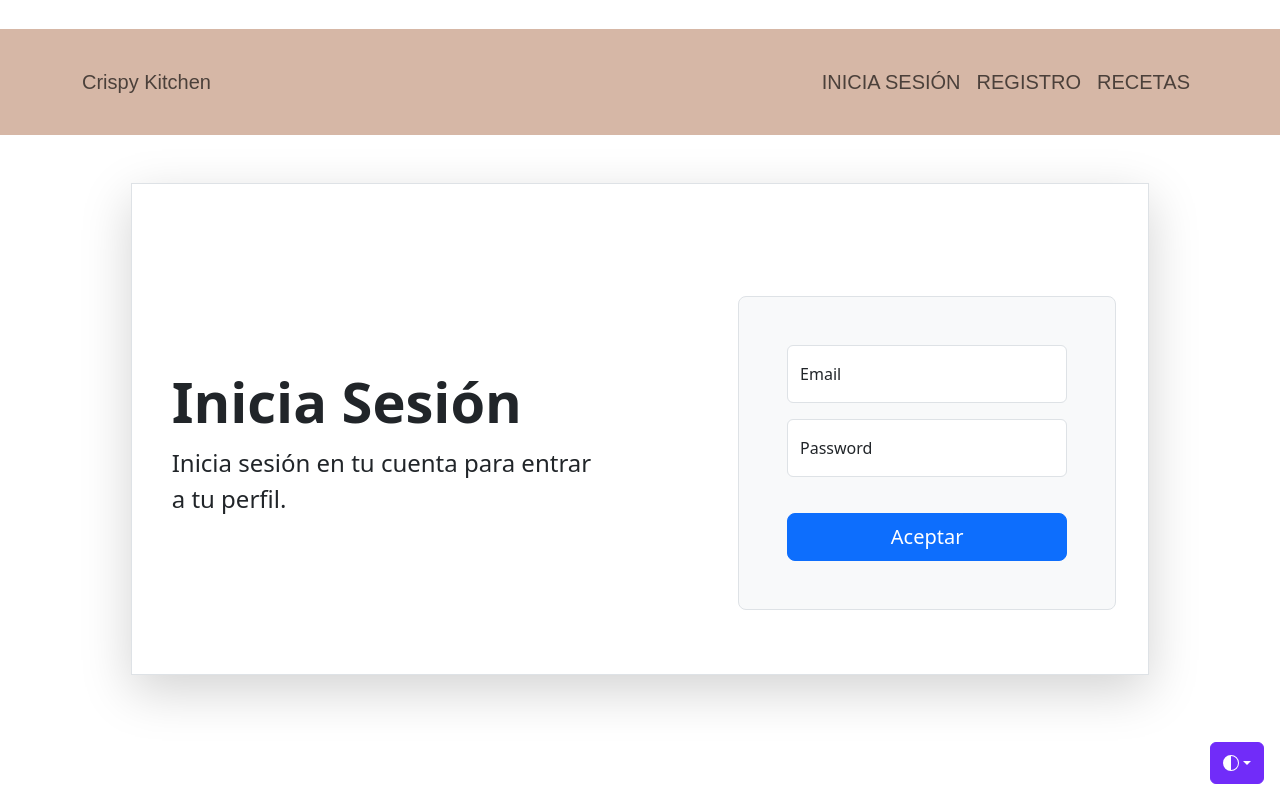
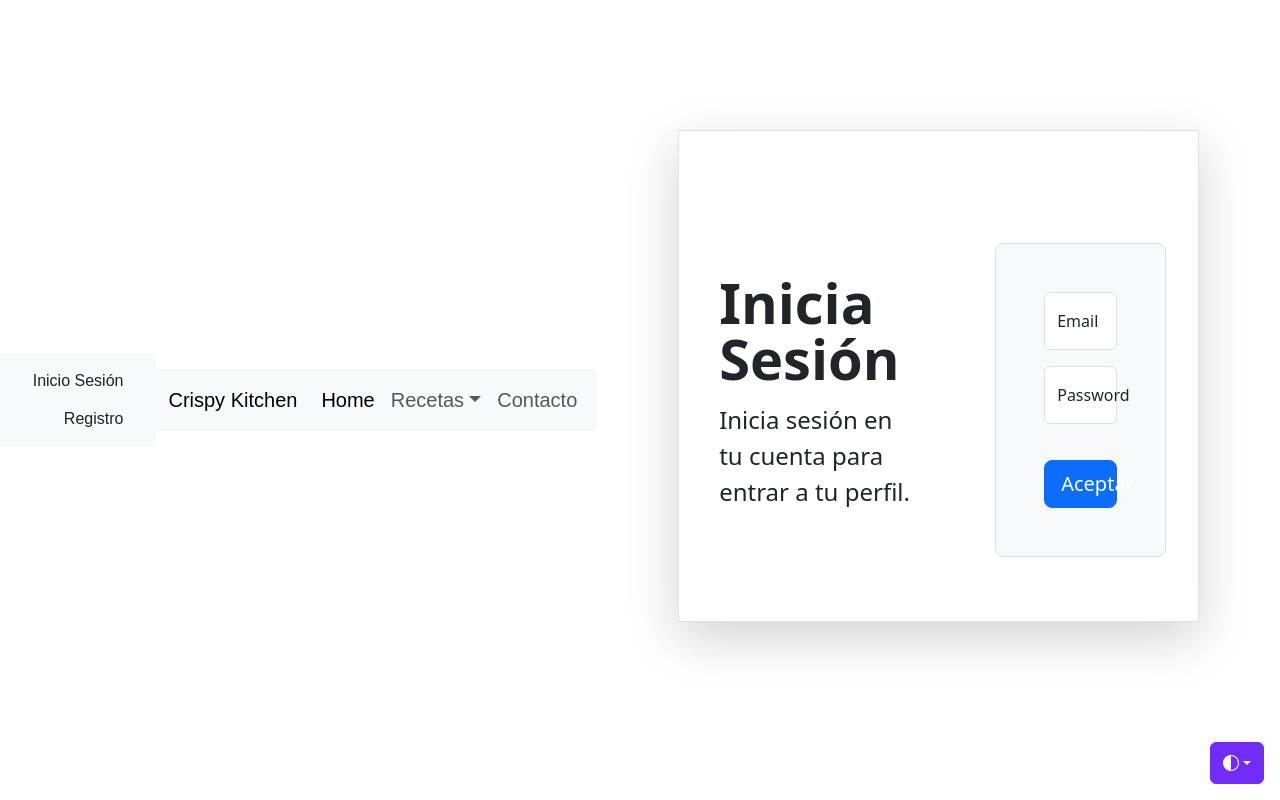
Before and after one commit to CrisMll/Proyecto_final_app, a Flask app: a page that uses templates/base.html in a window 1280 px wide. Run offline with Flask 3, Linux system fonts and the light colour scheme; some libraries are stand-ins or nearby versions.

Commit message:
Modificaciones en barra de navegacion

```diff
--- a/static/css/styles.css
+++ b/static/css/styles.css
@@ -63,26 +63,16 @@
 .navbar {
     background: var(--color-light-highlight);
     font-family: var(--header-font);
-    padding: 30px;
     font-size: var(--subheader-font-size);
 }
 
-.nav-scroller {
-    position: relative;
-    z-index: 2;
-    height: 2.75rem;
-    overflow-y: hidden;
+a {
+    text-decoration: none;
+    color: var(--color-dark-primary);
 }
 
-.nav-scroller .nav {
-    display: flex;
-    flex-wrap: nowrap;
-    padding-bottom: 1rem;
-    margin-top: -1px;
-    overflow-x: auto;
-    text-align: center;
-    white-space: nowrap;
-    -webkit-overflow-scrolling: touch;
+ul {
+    list-style-type: none;
 }
 
 /* Galery menus*/
--- a/templates/base.html
+++ b/templates/base.html
@@ -6,6 +6,7 @@
     <meta name="viewport" content="width=device-width, initial-scale=1.0">
     <title>{% block title %}{% endblock %}</title>
     <!--Bootstrap-->
+    <link rel="stylesheet" href="https://cdnjs.cloudflare.com/ajax/libs/font-awesome/4.7.0/css/font-awesome.min.css">
     <link href="https://cdn.jsdelivr.net/npm/bootstrap@5.3.3/dist/css/bootstrap.min.css" rel="stylesheet"
         integrity="sha384-QWTKZyjpPEjISv5WaRU9OFeRpok6YctnYmDr5pNlyT2bRjXh0JMhjY6hW+ALEwIH" crossorigin="anonymous">
     <link rel="stylesheet" href="https://cdn.jsdelivr.net/npm/bootstrap-icons@1.11.3/font/bootstrap-icons.min.css">
@@ -15,7 +16,7 @@
     {% block customCSS %}{% endblock %}
 </head>
 
-<body class="d-flex h-100 text-center">
+<body class="h-100 text-center">
     <!--? switch de modo oscuro y claro-->
     <svg xmlns="http://www.w3.org/2000/svg" class="d-none">
         <symbol id="check2" viewBox="0 0 16 16">
@@ -86,55 +87,66 @@
     </div>
 
     <!--? Barra de navegación -->
-    <div class="cover-container d-flex w-100 h-100 mx-auto flex-column">
-        <header class="mb-auto">
-            <div>
-                <nav class="navbar navbar-expand-md">
-                    <div class="container">
-                        <a class="navbar-brand navbar-text" href="/">Crispy Kitchen</a>
+
+<nav class="navbar navbar-light bg-light text-decoration-none">
+    <div class="container-fluid justify-content-end">
+        {% if current_user.is_authenticated %}
+            <li class="nav-item dropdown list-unstyled">
+                <a class="nav-link dropdown-toggle" href="#" id="userDropdown" role="button" data-bs-toggle="dropdown" aria-expanded="false">
+                    <i class="fa-regular fa-user"></i>
+                </a>
+                <ul class="dropdown-menu dropdown-menu-end list-unstyled" aria-labelledby="userDropdown">
+                    <li><span class="dropdown-item-text">{{ current_user.name }}</span></li>
+                    <li><hr class="dropdown-divider"></li>
+                    {% if current_user.role == 1 %}
+                        <li><a class="dropdown-item" href="{{ url_for('admin') }}">ADMIN - CONTROL</a></li>
+                        <li><a class="dropdown-item" href="{{ url_for('admin_profile') }}">ADMIN - MENU</a></li>
+                    {% elif current_user.role == 2 %}
+                        <li><a class="dropdown-item" href="{{ url_for('profile') }}">PERFIL</a></li>
+                    {% endif %}
+                    <li><a class="dropdown-item" href="{{ url_for('logout') }}">SALIR</a></li>
+                </ul>
+            </li>
+        {% else %}
+            <button type="button" class="btn btn-light me-2"><a href="{{ url_for('login') }}">Inicio Sesión </a></button>
+            <button type="button" class="btn btn-light me-2"><a href="{{ url_for('signup') }}">Registro </a></button>
+        {% endif %}
+    </div>
+</nav>
+
+<nav class="navbar navbar-expand-lg navbar-light bg-light text-decoration-none">
+    <div class="container-fluid justify-content-between">
+
+        <a class="navbar-brand" href="/">Crispy Kitchen</a>
+
+
         <button class="navbar-toggler" type="button" data-bs-toggle="collapse" data-bs-target="#navbarNav" aria-controls="navbarNav" aria-expanded="false" aria-label="Toggle navigation">
             <span class="navbar-toggler-icon"></span>
         </button>
-                        <div class="collapse navbar-collapse" id="navbarNav">
-                            <ul class="navbar-nav ms-auto">
 
-                                {% if current_user.is_authenticated %}
+        <div class="collapse navbar-collapse justify-content-end" id="navbarNav">
+            <ul class="navbar-nav">
                 <li class="nav-item">
-                                        <span class="navbar-text">{{ current_user.name }}</span>
+                    <a class="nav-link active" aria-current="homepage" href="/">Home</a>
+                </li>
+                <li class="nav-item dropdown">
+                    <a class="nav-link dropdown-toggle" href="#" id="dropdown07" data-bs-toggle="dropdown"
+                        aria-expanded="false">Recetas</a>
+                    <ul class="dropdown-menu" aria-labelledby="dropdown07">
+                        {% for seccion in secciones %}
+                        <li><a class="dropdown-item" href="{{ url_for('get_section', id=seccion.id_seccion) }}">{{ seccion['nombre_seccion'] }}</a></li>
+                        {% endfor %}
+                    </ul>
                 </li>
                 <li class="nav-item">
-                                        <a class="nav-link" href="{{ url_for('logout') }}">SALIR</a>
-                                    </li>
-                                    {% if current_user.role == 1 %}
-                                        <li class="nav-item">
-                                            <a class="nav-link" href="{{ url_for('admin') }}">ADMIN - CONTROL</a>
-                                        </li>
-                                        <li class="nav-item">
-                                            <a class="nav-link" href="{{ url_for('admin_profile') }}">ADMIN - MENU</a>
-                                        </li>
-                                    {% elif current_user.role == 2 %}
-                                        <li class="nav-item">
-                                            <a class="nav-link" href="{{ url_for('profile') }}">PERFIL</a>
-                                        </li>
-                                    {% endif %}
-                                {% else %}
-
-                                    <li class="nav-item">
-                                        <a class="nav-link" href="{{ url_for('login') }}">INICIA SESIÓN</a>
-                                    </li>
-                                    <li class="nav-item">
-                                        <a class="nav-link" href="{{ url_for('signup') }}">REGISTRO</a>
-                                    </li>
-                                {% endif %}
-                                <li class="nav-item">
-                                    <a class="nav-link" href="{{ url_for('menu') }}">RECETAS</a>
+                    <a class="nav-link" href="{{ url_for('contact_page') }}">Contacto</a>
                 </li>
             </ul>
         </div>
     </div>
 </nav>
-            </div>
-        </header>
+
+
 
     <main>
 
@@ -146,6 +158,7 @@
     <script src="https://cdn.jsdelivr.net/npm/bootstrap@5.3.3/dist/js/bootstrap.bundle.min.js"
         integrity="sha384-YvpcrYf0tY3lHB60NNkmXc5s9fDVZLESaAA55NDzOxhy9GkcIdslK1eN7N6jIeHz"
         crossorigin="anonymous"></script>
+    <script src="https://kit.fontawesome.com/9feab16eec.js" crossorigin="anonymous"></script>
     <script src="/static/js/script.js"></script>
     <!--? Custom JS de cada vista si lo hay-->
     {% block customJS %}{% endblock %}
```
Lines whose indentation alone changed are shown as unchanged.
